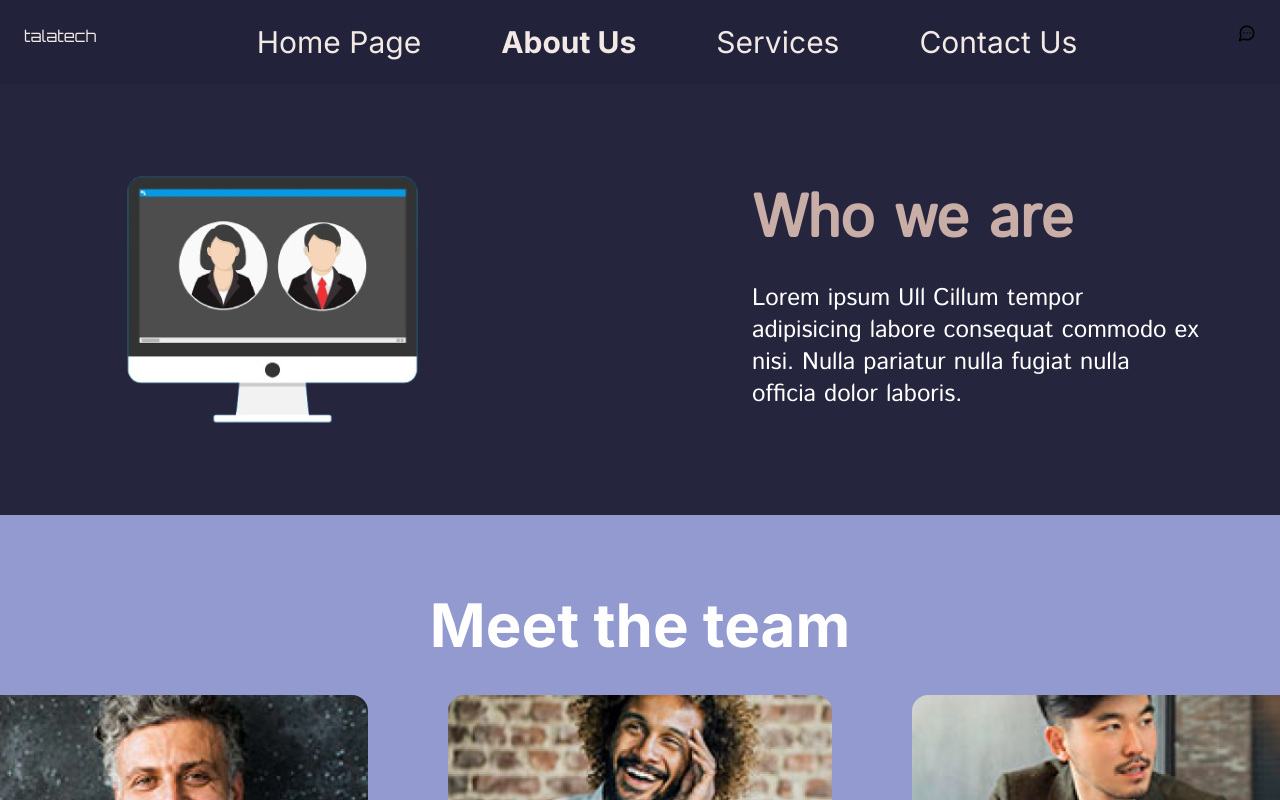
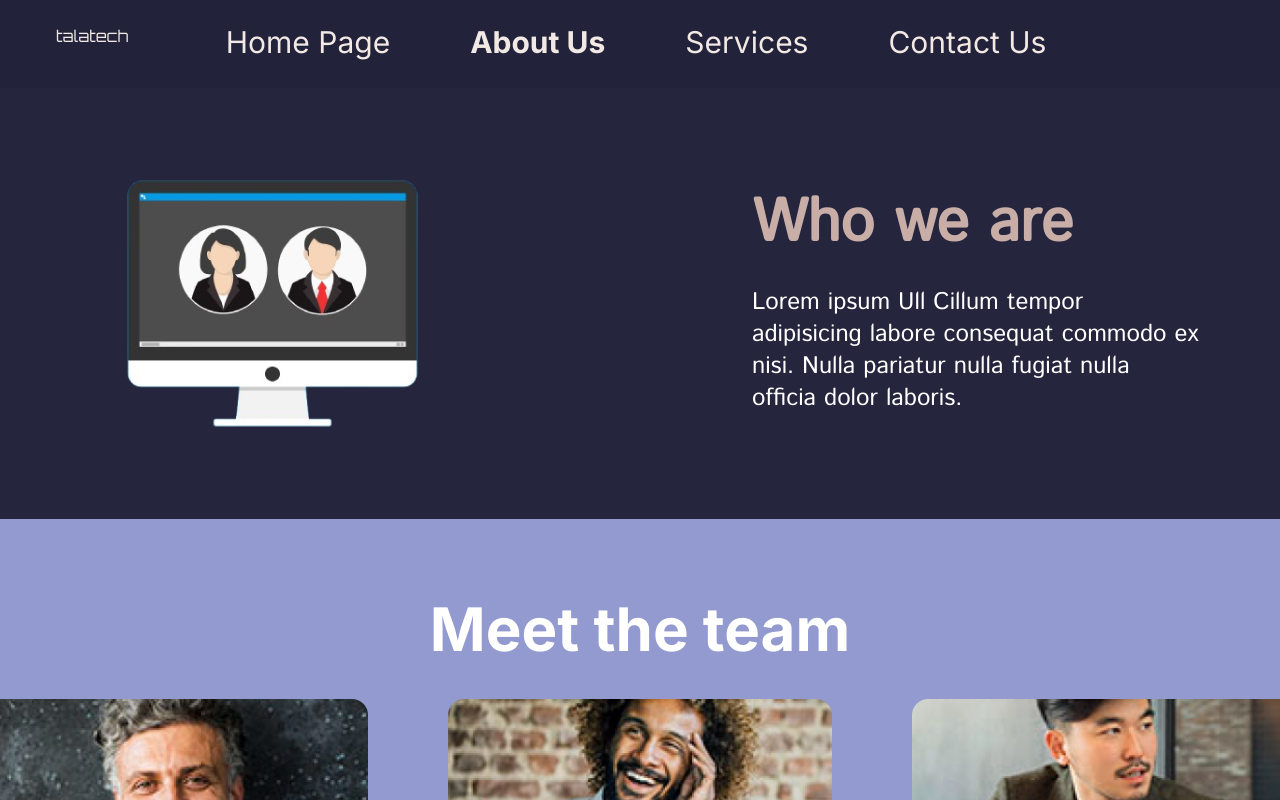
Before and after one commit to talatech/Phase1, a Next.js app: page /about in a window 1280 px wide. Shown: the top 800 px of the page. Built offline with nearby package versions, Linux system fonts and the light colour scheme.

Commit message:
fix clients and teams home page

```diff
--- a/src/components/about/teams.js
+++ b/src/components/about/teams.js
@@ -33,7 +33,7 @@
       <h2 className={`${inter.className} text-white text-6xl font-bold`}>Meet the team</h2>
       <div className='flex flex-row gap-20'>
         {teamsData.map((item, index) => (
-          <Card index={index} item={item}></Card>
+          <Card key={index} index={index} item={item}></Card>
         ))}
       </div>
     </div>
--- a/src/components/home/home-clients.js
+++ b/src/components/home/home-clients.js
@@ -27,7 +27,7 @@
       <h1 className={`${inter.className} text-white text-7xl font-bold `}>Notable Clients</h1>
       <div className='flex flex-row gap-20'>
         {clientsData.map((item, index) => (
-          <Card index={index} item={item}></Card>
+          <Card key={index} index={index} item={item}></Card>
         ))}
       </div>
     </div>
--- a/src/components/navbar.js
+++ b/src/components/navbar.js
@@ -32,7 +32,7 @@
     }
   ]
   return (
-    <div className='flex flex-row justify-between m-4 p-2 bg-transparent'>
+    <div className='flex flex-row justify-between m-4 py-2 px-10 bg-transparent'>
       <div id='logo' className={`${orbitron.className} text-primary`}>talatech</div>
       <nav id='navbar' >
         <ul className='flex flex-row gap-20 text-primary tex'>
@@ -49,7 +49,7 @@
         </ul>
       </nav>
       <div id='chat'>
-        <MessageCircleMore size={18} />
+        <MessageCircleMore size={40} className='text-white pr-20'/>
       </div>
     </div>
   )
--- /dev/null
+++ b/src/components/services/header.js
@@ -0,0 +1,7 @@
+import React from 'react'
+
+export default function header() {
+  return (
+    <div>header</div>
+  )
+}
```
